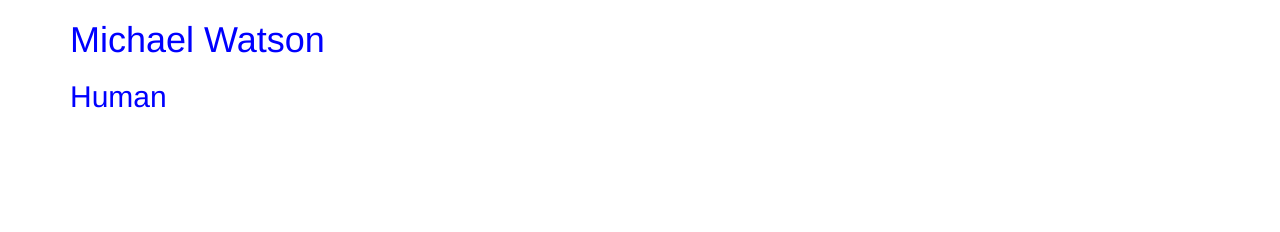
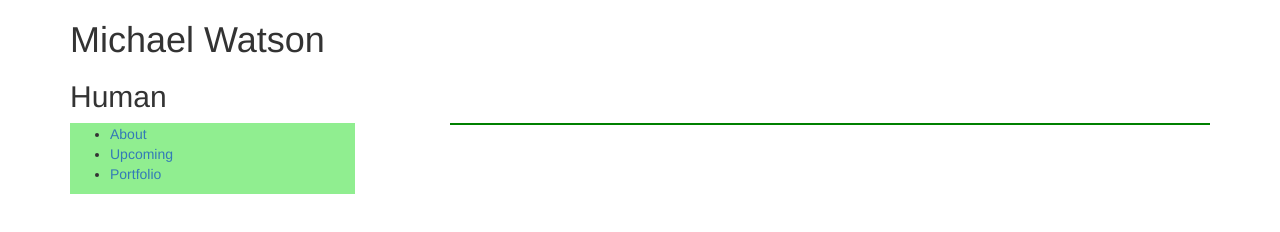
Before and after one commit to mwatson615/mwatson615.github.io, a plain HTML site: page index.html in a window 1280 px wide. Drawn offline with nearby package versions, Linux system fonts and the light colour scheme.

Commit message:
added div columns

```diff
--- a/index.html
+++ b/index.html
@@ -5,10 +5,26 @@
 	<link rel="stylesheet" href="https://maxcdn.bootstrapcdn.com/bootstrap/3.3.7/css/bootstrap.min.css">
 	<link rel="stylesheet" type="text/css" href="style.css">
 </head>
-<body class="container">
+<body>
+	<div class="container">
 	<h1>Michael Watson</h1>
 	<h2>Human</h2>
+	<div class="row" ></div>
+		<div class="col-md-3"></div>
+		<div class="col-md-8 col-md-offset-1"></div>
+			<div class="nav col-md-3">
+				<ul>
+					<li><a href="#">About</a></li>
+					<li><a href="#">Upcoming</a></li>
+					<li><a href="#">Portfolio</a></li>
+				</ul>
+			</div>
+			<div class="images col-md-8 col-md-offset-1">
+
+			</div>
+
 
 <script src="https://maxcdn.bootstrapcdn.com/bootstrap/3.3.7/js/bootstrap.min.js"></script>
+	</div>
 </body>
 </html>
--- a/style.css
+++ b/style.css
@@ -1,9 +1,20 @@
 h1 {
 	justify-content: left;
-	color: blue
 }
 
 h2 {
 	justify-content: left;
-	color: blue;
 }
+
+.nav {
+	list-style: none;
+	clear: both;
+}
+
+.col-md-3 {
+	background-color: lightgreen;
+}
+
+.col-md-8 {
+	background-color: green;
+}
```
